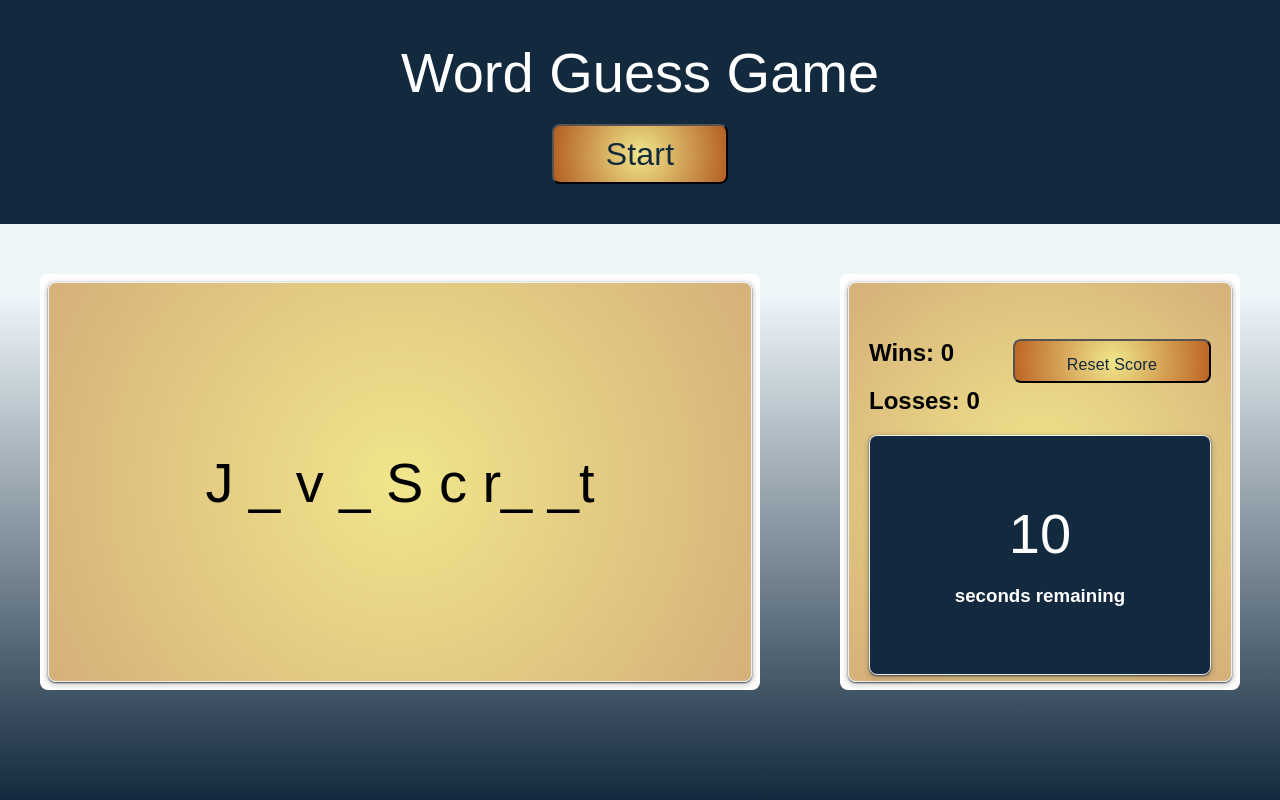
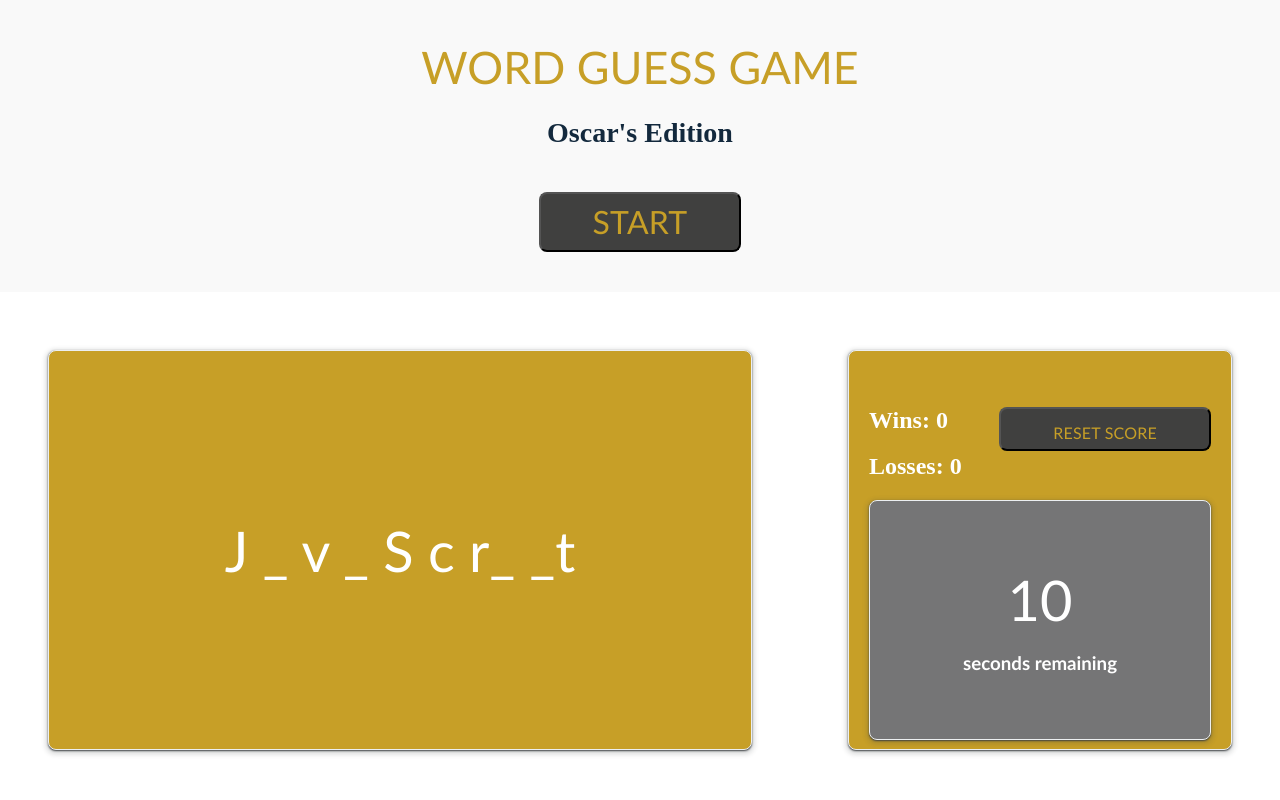
Before and after one commit to FranciscoGtzRodarte/word-guess-game, a plain HTML site: page index.html in a window 1280 px wide. Drawn offline with Linux system fonts and the light colour scheme.

Commit message:
oscars style theme

```diff
--- a/assets/css/style.css
+++ b/assets/css/style.css
@@ -3,13 +3,12 @@
 }
 
 body {
-  font-family: Arial;
+  font-family: "Hoefler Text 4r",Baskerville,"Baskerville Old Face","Hoefler Text","Times New Roman",serif;
   margin: 0;
   display: flex;
   flex-direction: column;
   min-height: 100vh;
   justify-content: flex-start;
-  background: linear-gradient(0deg, rgba(19,41,61,1) 0%, rgba(237,245,249,1) 63%);
 }
 
 .reset-button {
@@ -26,9 +25,9 @@ body {
 }
 
 button {
-  background: radial-gradient(circle, rgba(240,230,140,1) 0%, rgba(187,96,33,0.9542191876750701) 100%);
+  background: rgb(64, 64, 63);
   border-radius: 8px;
-  color: #13293d;
+  color: rgb(199, 159, 39);
   cursor: pointer;
   font-size: 2em;
   letter-spacing: 0.21px;
@@ -40,12 +39,14 @@ button {
   transition-property: background-color;
   transition-timing-function: linear;
   margin-top: 0.6em;
+  font-family: "futura book legacy","FuturaPT-Book",Futura,"Trebuchet MS",Arial,sans-serif;
+
 }
 
 header {
   padding: 40px;
   text-align: center;
-  background: #13293d;
+  background: rgb(249, 249, 249);
   color: #fff;
   border-bottom:30px #879274;
 }
@@ -75,13 +76,16 @@ section {
 }
 
 .card {
-  background: radial-gradient(circle, rgba(240,230,140,1) 0%, rgba(187,124,33,0.604079131652661) 100%);
+  background:  rgb(199, 159, 39);
   border: 1px solid #eceff1;
   border-radius: 8px;
   box-shadow: rgba(60, 64, 67, 2) 0 1px 2px 0,
     rgba(60, 64, 67, 0.15) 0 2px 4px 3px;
   margin: auto;
   padding: 20px;
+  font-family: "futura book legacy","FuturaPT-Book",Futura,"Trebuchet MS",Arial,sans-serif;
+  color: #fff;
+
 }
 
 .word-blanks {
@@ -93,10 +97,32 @@ section {
   text-align:center;
 }
 
+.large-font h1{
+  font-size: .8em;
+  margin: 0 auto;
+  color: rgb(199, 159, 39);
+  font-weight: 100;
+  font-family: "futura book legacy","FuturaPT-Book",Futura,"Trebuchet MS",Arial,sans-serif;
+
+}
+
+.large-font h2{
+  font-size: .5em;
+  color: #13293d;
+  font-family: "Hoefler Text 4r",Baskerville,"Baskerville Old Face","Hoefler Text","Times New Roman",serif;
+
+
+}
+
+h2{
+  font-family: "Hoefler Text 4r",Baskerville,"Baskerville Old Face","Hoefler Text","Times New Roman",serif;
+
+}
+
 .timer {
   height: 240px;
   padding: 10px;
-  background: #13293d;
+  background: #757576;
   color: #fff;
   text-align: center;
 }
--- a/assets/js/script.js
+++ b/assets/js/script.js
@@ -18,7 +18,15 @@ var startEl = document.querySelector(".start-button");
 var wordBlanks = document.querySelector(".word-blanks");
 var wins = document.querySelector(".win");
 var loses = document.querySelector(".lose");
-var words = ["wasp", "megan", "avatar"];
+var words = [
+  "ELVIS",
+  "TAR",
+  "AVATAR",
+  "BLONDE",
+  "PINOCCHIO",
+  "BABYLON",
+  "BATMAN",
+];
 var underscores = [];
 var timerEl = document.querySelector(".timer-count");
 var resetEl = document.querySelector(".reset-button");
@@ -51,7 +59,7 @@ function startGame() {
 //checks if the key pressed is include in the chosen word and also calls the function checkWinWord with the typeWord and chosenWord as parameters
 function keyPressed(event) {
   // Access value of pressed key with key property
-  var key = event.key.toLowerCase();
+  var key = event.key.toUpperCase();
   console.log(key);
 
   if (chosenWord.includes(key)) {
--- a/index.html
+++ b/index.html
@@ -8,8 +8,11 @@
   </head>
   <body>
     <header>
-      <div class= "large-font">Word Guess Game</div>
-      <button class="start-button">Start</button>
+      <div class="large-font">
+        <h1>WORD GUESS GAME</h1>
+        <h2>Oscar's Edition</h2>
+      </div>
+      <button class="start-button">START</button>
     </header>
 
     <main>
@@ -21,19 +24,18 @@
 
       <section>
         <div class="card results">
-          <div class = "win-loss-container">
+          <div class="win-loss-container">
             <div>
-          <h2>Wins: <span class="win">0 </span> </h2>
+              <h2>Wins: <span class="win">0 </span></h2>
               <h2>Losses: <span class="lose">0</span></h2>
             </div>
-          <button class="reset-button">Reset Score</button>
+            <button class="reset-button">RESET SCORE</button>
           </div>
-          <div class= "card timer">
-            <div class = "timer-text">
+          <div class="card timer">
+            <div class="timer-text">
               <div class="large-font timer-count">10</div>
               <h3>seconds remaining</h3>
             </div>
-
           </div>
         </div>
       </section>
```
Lines whose indentation alone changed are shown as unchanged.
